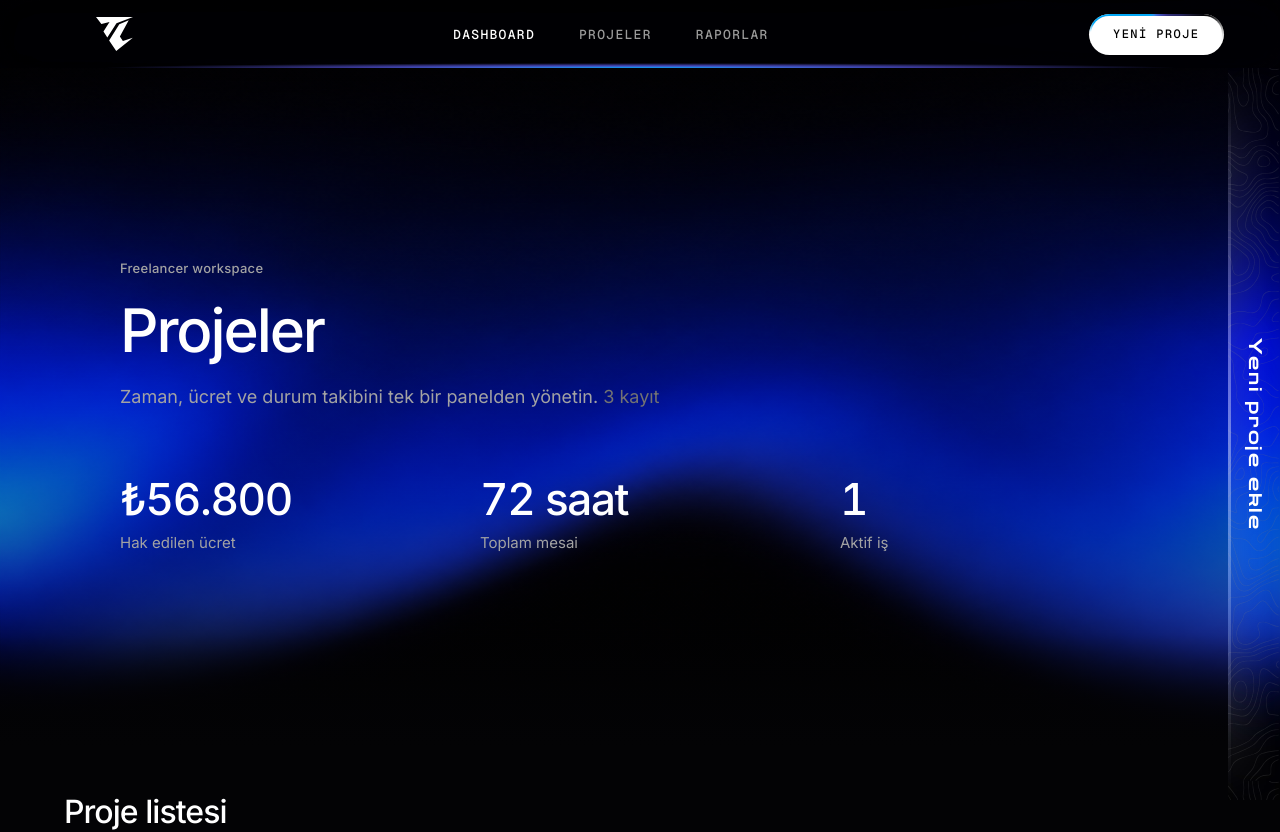
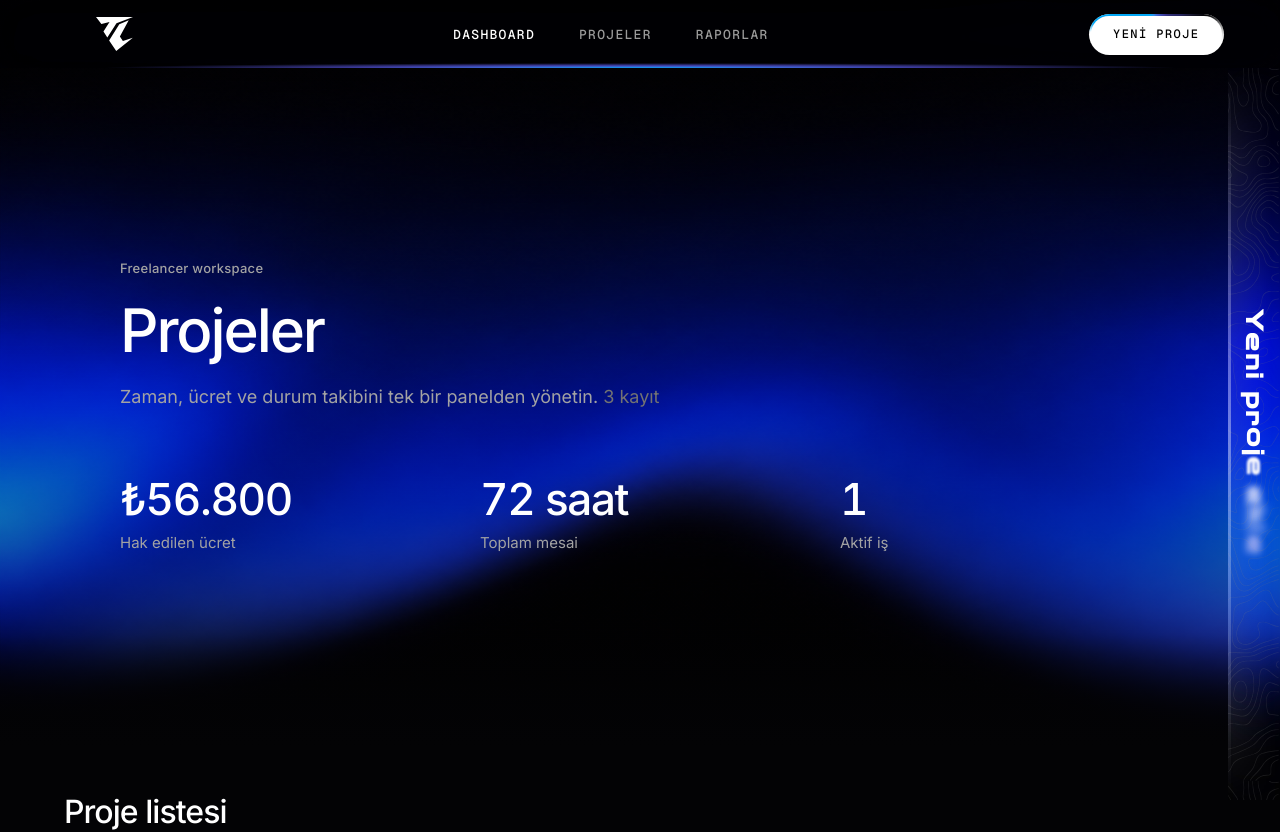
Before and after one commit to MachineX41/TimeCraft, a React (Vite) app: page / in a window 1280 px wide. Shown: the top 832 px of the page. Built offline with nearby package versions, Linux system fonts and the light colour scheme; a web font is replaced by a local one.

Commit message:
Update ColourfulText component to include a stateful animation counter and adjust animation properties. Modify body font size and weight in CSS for improved readability and emphasis.

```diff
--- a/src/components/ui/ColourfulText.jsx
+++ b/src/components/ui/ColourfulText.jsx
@@ -1,22 +1,32 @@
+import { useEffect, useState } from 'react'
 import { motion } from 'motion/react'
 
 export default function ColourfulText({ text, className = '' }) {
+  const [count, setCount] = useState(0)
+
+  useEffect(() => {
+    const interval = setInterval(() => {
+      setCount((prev) => prev + 1)
+    }, 5000)
+
+    return () => clearInterval(interval)
+  }, [])
+
   return (
     <span className={`colourful-text ${className}`.trim()}>
       {text.split('').map((char, index) => (
         <motion.span
-          key={`${char}-${index}`}
+          key={`${char}-${count}-${index}`}
+          initial={{ color: '#1447E7', y: 0 }}
           animate={{
-            color: ['#ffffff', 'rgb(255 255 255 / 0.72)', '#ffffff'],
-            scale: [1, 1.04, 1],
-            filter: ['blur(0px)', 'blur(1.5px)', 'blur(0px)'],
+            color: '#ffffff',
+            y: [0, -3, 0],
+            scale: [1, 1.01, 1],
+            filter: ['blur(0px)', 'blur(5px)', 'blur(0px)'],
           }}
           transition={{
-            duration: 0.55,
-            delay: index * 0.04,
-            ease: 'easeInOut',
-            repeat: Infinity,
-            repeatDelay: 4,
+            duration: 0.5,
+            delay: index * 0.05,
           }}
           className="colourful-text__char"
         >
--- a/src/index.css
+++ b/src/index.css
@@ -750,8 +750,8 @@ body {
   writing-mode: vertical-rl;
   text-orientation: mixed;
   font-family: 'Zen Dots', var(--font-sans);
-  font-size: 1.125rem;
-  font-weight: 400;
+  font-size: 1.45rem;
+  font-weight: 700;
   font-style: normal;
   letter-spacing: 0.1em;
   white-space: nowrap;
```
